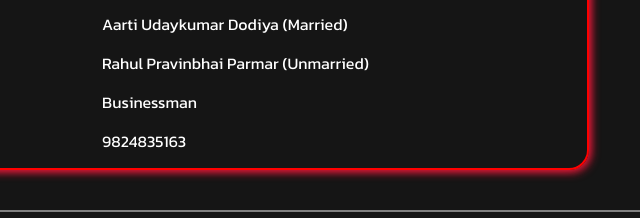
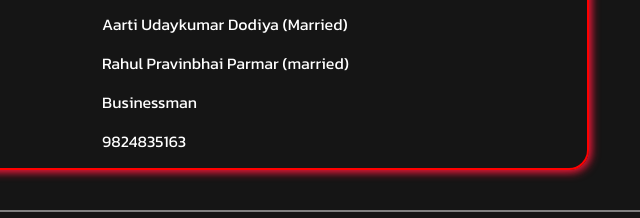
Before and after one commit to Bhavin8833/Web, a plain HTML site: page biodata.html in a window 1280 px wide. Shown: the part 1369-1587 px from the top of the page, 640-1280 px from the left. Drawn offline with nearby package versions, Linux system fonts and the light colour scheme; a web font is replaced by a local one.

Commit message:
Update biodata.html

```diff
--- a/biodata.html
+++ b/biodata.html
@@ -150,7 +150,7 @@
                     </div>
                     <div class="detail">
                         <section>Brother's Name:</section>
-                        <section>Rahul Pravinbhai Parmar (Unmarried)</section>
+                        <section>Rahul Pravinbhai Parmar (married)</section>
                     </div>
                     <div class="detail">
                         <section>Father's Occupation :</section>
@@ -186,4 +186,5 @@
     <script src="index.js"></script>
 </body>
 
+
 </html>
```
